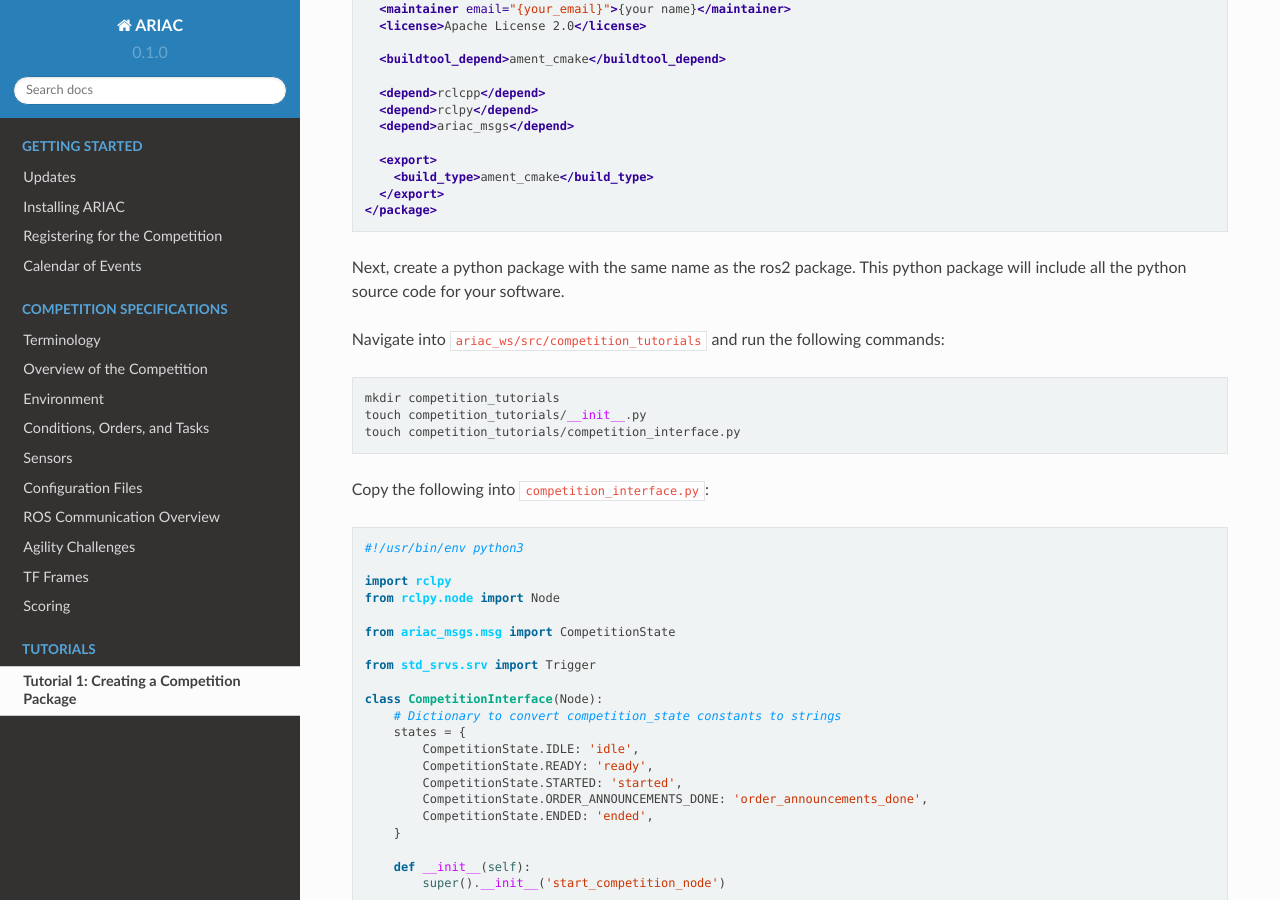
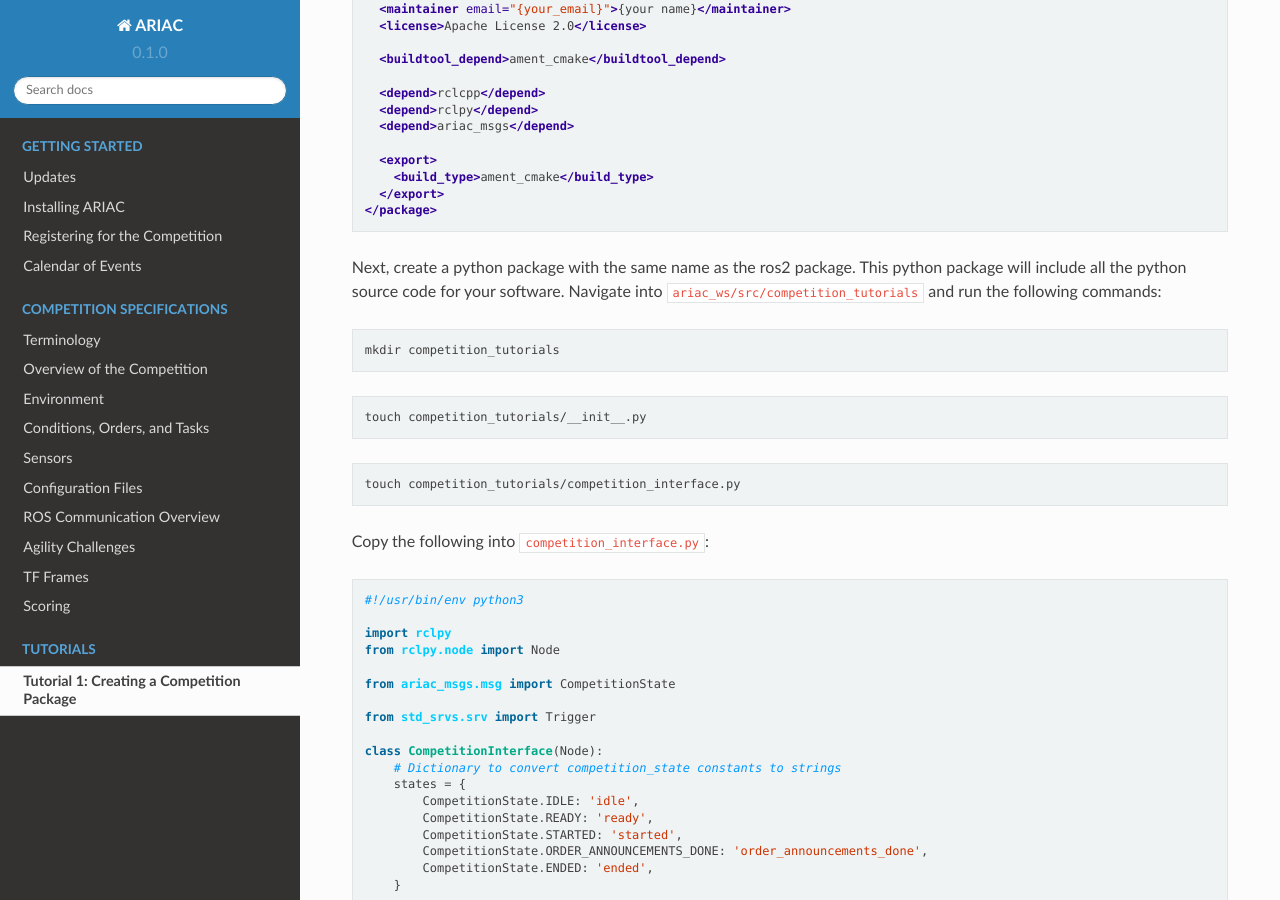
Before and after one commit to usnistgov/ARIAC, a Sphinx documentation site: the page built from docs/tutorials/creating_a_competition_pkg.md, in a window 1280 px wide and 900 px high, scrolled down 1093 px. Built offline with Sphinx 7.4.7 and the Read the Docs theme 2.0.0, drawn with Linux system fonts in a browser that asks for light colours; some of the changed text lies outside the part shown.

````diff
--- a/docs/tutorials/creating_a_competition_pkg.md
+++ b/docs/tutorials/creating_a_competition_pkg.md
@@ -62,13 +62,15 @@ Modify `package.xml` to match the following. Make sure to update the maintainer
 </package>
 ```
 
-Next, create a python package with the same name as the ros2 package. This python package will include all the python source code for your software.
+Next, create a python package with the same name as the ros2 package. This python package will include all the python source code for your software. Navigate into `ariac_ws/src/competition_tutorials` and run the following commands:
 
-Navigate into `ariac_ws/src/competition_tutorials` and run the following commands:
-
+``` bash
+mkdir competition_tutorials
 ```
-mkdir competition_tutorials
+``` bash
 touch competition_tutorials/__init__.py
+```
+``` bash
 touch competition_tutorials/competition_interface.py
 ```
 
@@ -176,7 +178,11 @@ Next, you need to build the package and run the node. To do this navigate to `ar
 
 ``` bash
 colcon build
+```
+``` bash
 . install/setup.bash
+```
+``` bash
 ros2 run competition_tutorials start_competition.py
 ```
 
@@ -187,9 +193,13 @@ You should this output:
 
 The node will wait until the competition is ready. To start the environment open a second terminal and run the following commands:
 
+``` bash
+cd ~/ariac_ws
 ```
-cd ~/ariac_ws
+``` bash
 . install/setup.bash
+```
+``` bash
 ros2 launch ariac_gazebo ariac.launch.py trial_name:=tutorial_1
 ```
 
````
Also changed, not shown: other parts of docs/tutorials/creating_a_competition_pkg.md (+1 -1 lines).
